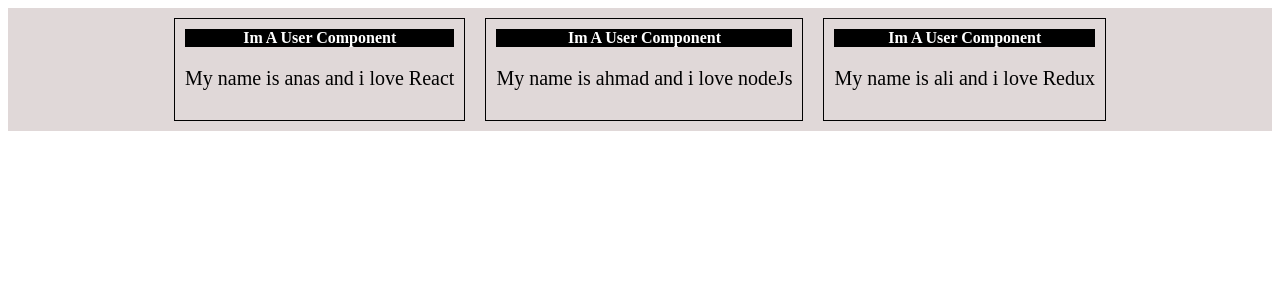
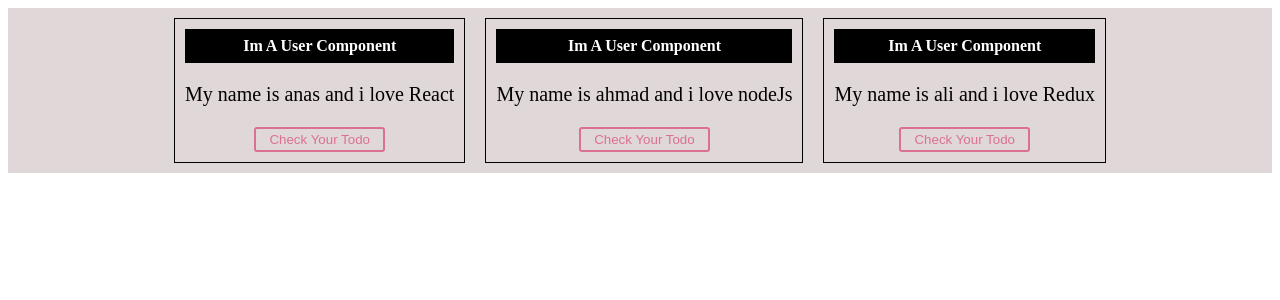
Before and after one commit to anasshahwan/ReactJs-YouTube-Course, a React (Create React App) app: page / in a window 1280 px wide. Shown: the top 300 px of the page. Built offline with nearby package versions, Linux system fonts and the light colour scheme.

Commit message:
Style Component Using Styled-Component And Radium

```diff
--- a/package.json
+++ b/package.json
@@ -3,9 +3,11 @@
   "version": "0.1.0",
   "private": true,
   "dependencies": {
+    "radium": "^0.25.1",
     "react": "^16.7.0",
     "react-dom": "^16.7.0",
-    "react-scripts": "2.1.3"
+    "react-scripts": "2.1.3",
+    "styled-components": "^4.1.3"
   },
   "scripts": {
     "start": "react-scripts start",
--- a/src/App.js
+++ b/src/App.js
@@ -2,6 +2,8 @@ import React, { Component } from 'react';
 import User from './Components/UserComponent/User';
 import Card from './Components/Card';
 import './App.css'
+
+import Radium, { StyleRoot } from 'radium';
 
 class App extends Component {
   render() {
@@ -15,16 +17,24 @@ class App extends Component {
     }
     const myStyle = {
       backgroundColor : '#e0d8d8',
-      fontSize:'20px'
+      fontSize:'20px',
+      "@media (max-width:500px)":{
+        backgroundColor:"red",
+
+    }
     }
 
 
     return (
+
+      <StyleRoot>
       <div className='container'  style={myStyle} >
         <User name="anas" any="React" info ={user} />
         <User name="ahmad" any="nodeJs"/>
         <User name="ali" any="Redux"/>
       </div>
+      </StyleRoot>
+
     );
   }
 }
--- a/src/Components/UserComponent/User.css
+++ b/src/Components/UserComponent/User.css
@@ -1,3 +1,4 @@
+
 .userCard {
     border: 1px solid black;
     padding: 10px;
@@ -9,10 +10,12 @@
     font-weight: bold;
     font-size: 16px;
     background-color: black;
-    color:white;
+    color: white;
+    padding:8px
 }
+
 .header:hover{
-    background-color: red
+    background-color:red;
 }
 @media (max-width:500px){
     .userCard {
--- a/src/Components/UserComponent/User.js
+++ b/src/Components/UserComponent/User.js
@@ -1,11 +1,15 @@
 import React, { Component } from 'react';
 import './User.css'
+import UserButton from './UserButton';
+
 class User extends Component {
   render() {
         const {name , any } = this.props;
     return (
             <div className='userCard'>  <div className="header">Im A User Component </div>
             <p>My name is {name }  and i love {any} </p>
+            <UserButton> Check Your Todo</UserButton>
+
       </div>
     );
   }
--- /dev/null
+++ b/src/Components/UserComponent/UserButton.js
@@ -0,0 +1,13 @@
+import styled from 'styled-components'
+
+const UserButton = styled.button`
+background: transparent;
+border-radius: 3px;
+border: 2px solid palevioletred;
+color: palevioletred;
+margin: 0 1em;
+padding: 0.25em 1em;
+`
+
+
+export default UserButton;
```
Also changed, not shown: 1 other file (tests, documents, lock files or other folders).
